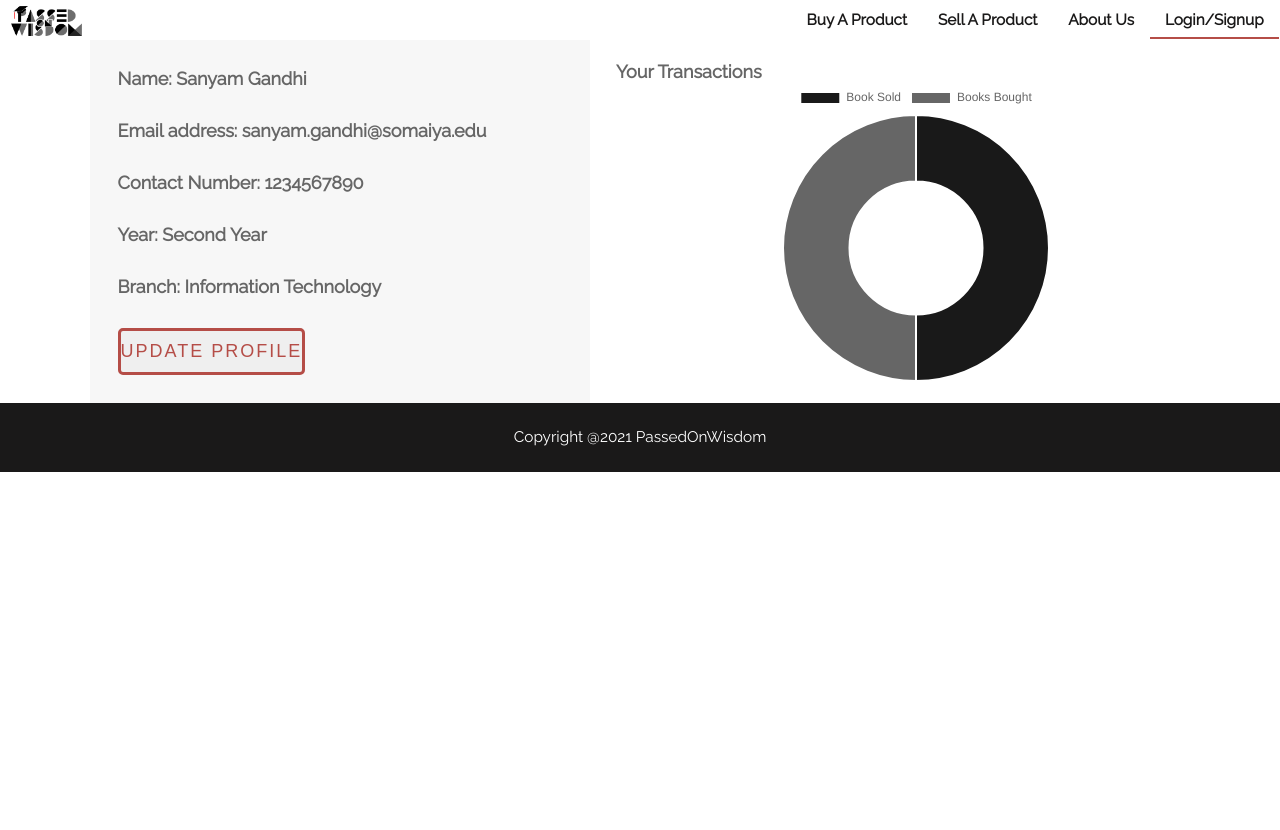
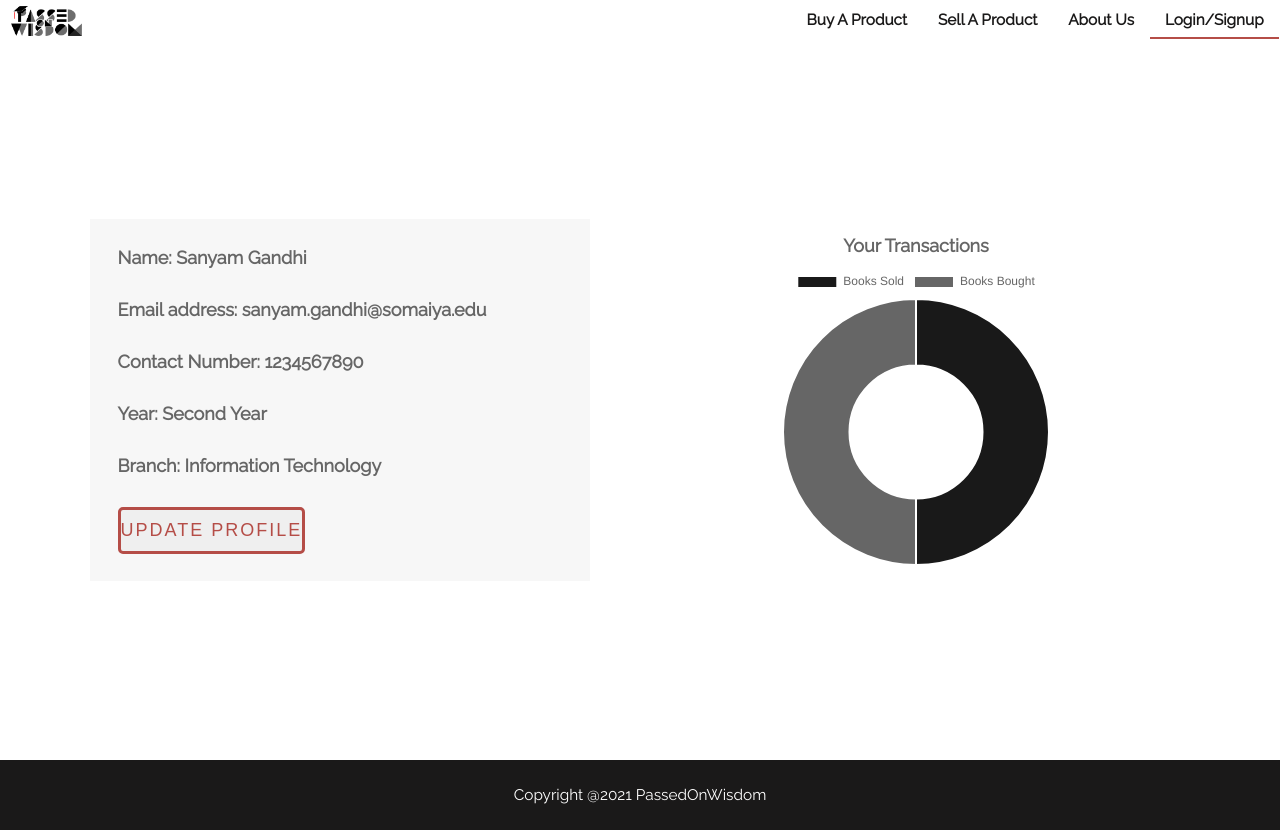
Before and after one commit to sanyamgandhi00/DjangoCC, a Django app: template templates/profile.html in a window 1280 px wide. Before the commit the page ends 472 px from the top, so only its background shows below. Run offline with Django 3.2, Linux system fonts and the light colour scheme; data comes from the database, SQL or seed files in the repository; both versions use the stored data as it was after the commit; tables that the repository leaves empty hold one stand-in row (values such as "Sample post"); the template is opened without the code that fills it: values that come from a table or form of the project are taken from there, most other values are stand-ins (such as "Sample title", 1, 10 or a date in 2020); some libraries are stand-ins or nearby versions.

Commit message:
profile done, finally!

```diff
--- a/static/css/profile.css
+++ b/static/css/profile.css
@@ -334,6 +334,7 @@ select {
   transition-property: grid-template-columns, width;
   transition-duration: 1s;
   transition-timing-function: ease-in-out;
+  min-height: 90vh;
 }
 .containerProfile{
   margin: auto;
--- a/templates/profile.html
+++ b/templates/profile.html
@@ -102,7 +102,7 @@
   </div>
 </div>
 <div class="graph">
-  <div class="nameProfile" style="margin: auto;">Your Transactions</div>
+  <div class="nameProfile"><div style="margin:auto;text-align: center;">Your Transactions</div></div>
   <div>
     <canvas id="myChart" class="graphin"></canvas>
   </div>
@@ -117,7 +117,7 @@
     var myChart = new Chart(ctx, {
   type: 'doughnut',
   data: {
-    labels: ["Book Sold", "Books Bought"],
+    labels: ["Books Sold", "Books Bought"],
     datasets: [{
       backgroundColor: [
         "rgba(0,0,0,0.9)",
```
Also changed, not shown: db.sqlite3, media/images/book/12.png (added).
